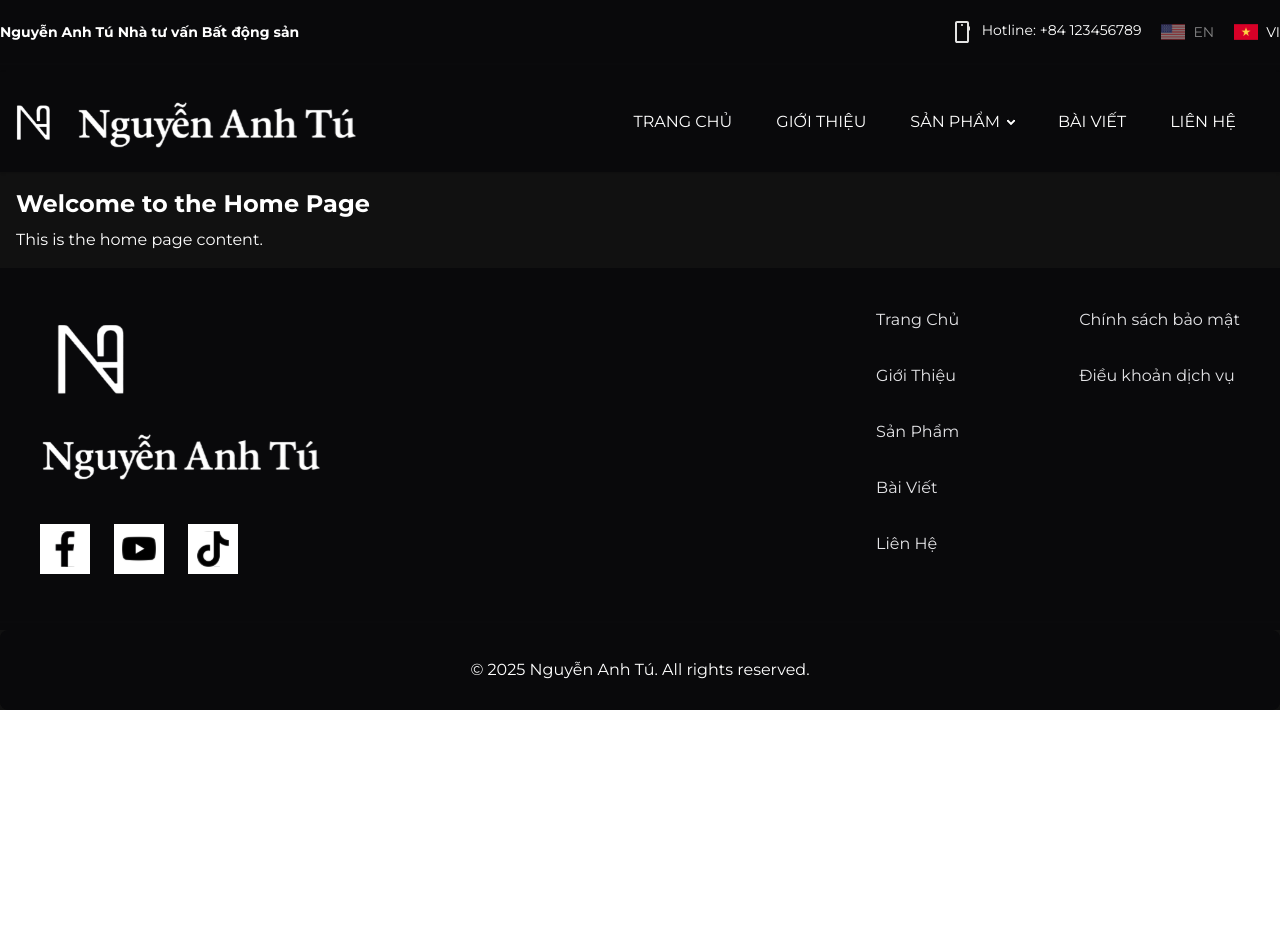
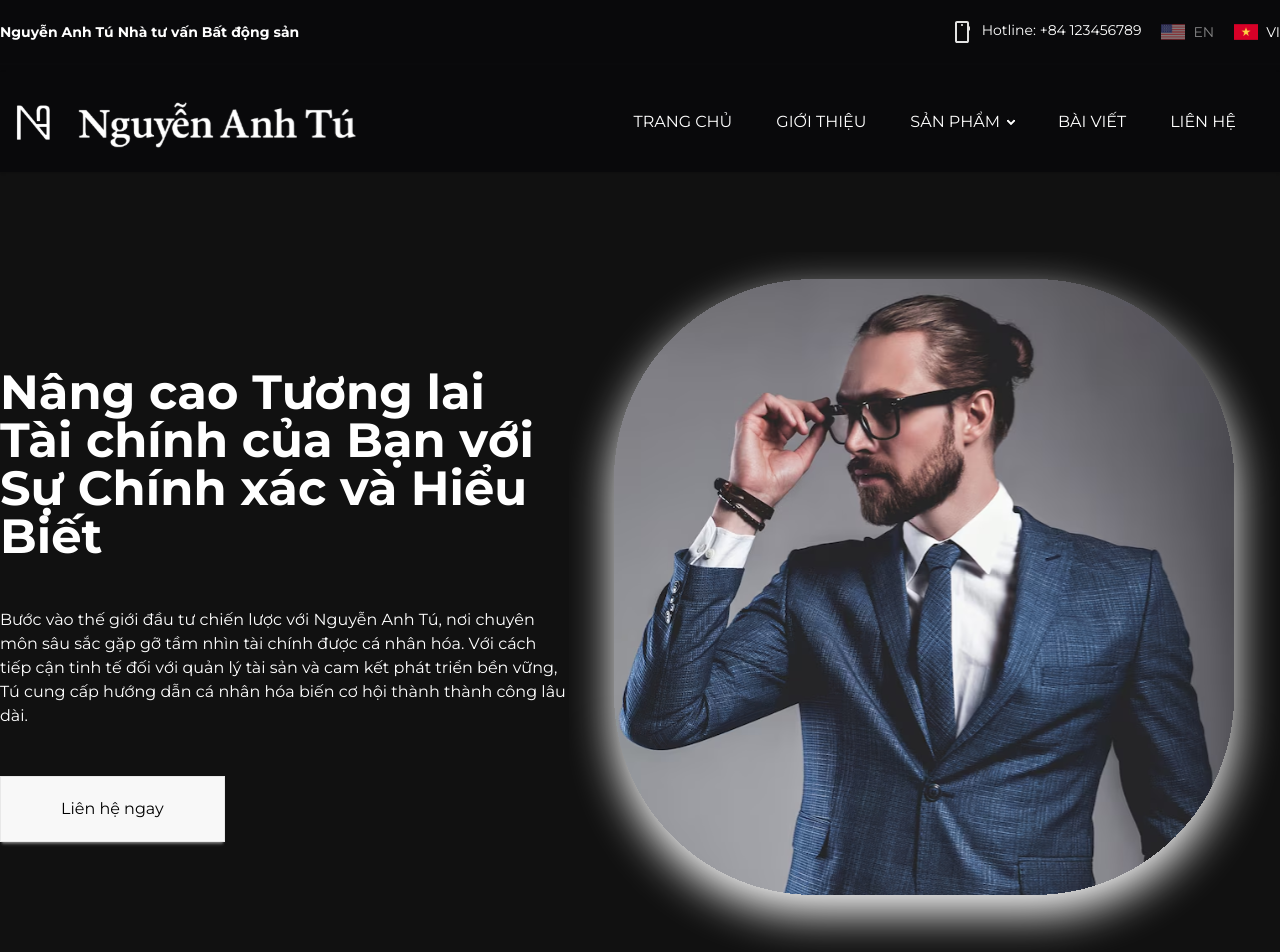
Before and after one commit to Simpartant/next-anhtu-portfolio, a Next.js app: page /vi/home in a window 1280 px wide. Shown: the top 952 px of the page. Before the commit the page ends 800 px from the top, so only its background shows below. Built offline with nearby package versions, Linux system fonts and the light colour scheme.

Commit message:
add hero section

```diff
--- a/messages/en.d.json.ts
+++ b/messages/en.d.json.ts
@@ -31,6 +31,11 @@ declare const messages: {
     "privacyPolicy": "Privacy Policy",
     "termOfService": "Terms of Service",
     "copyright": "© 2025 Nguyễn Anh Tú. All rights reserved."
+  },
+  "Hero": {
+    "title": "Empower Your Financial Future with Precision and Insight",
+    "description": "Step into the world of strategic investment with Nguyễn Anh Tú, where deep expertise meets tailored financial vision. With a refined approach to wealth management and a commitment to long-term growth, Tú delivers personalized guidance that transforms opportunities into lasting success.",
+    "contactNow": "Contact Now"
   }
 };
 export default messages;
--- a/messages/en.json
+++ b/messages/en.json
@@ -28,5 +28,10 @@
     "privacyPolicy": "Privacy Policy",
     "termOfService": "Terms of Service",
     "copyright": "© 2025 Nguyễn Anh Tú. All rights reserved."
+  },
+  "Hero": {
+    "title": "Empower Your Financial Future with Precision and Insight",
+    "description": "Step into the world of strategic investment with Nguyễn Anh Tú, where deep expertise meets tailored financial vision. With a refined approach to wealth management and a commitment to long-term growth, Tú delivers personalized guidance that transforms opportunities into lasting success.",
+    "contactNow": "Contact Now"
   }
 }
--- a/messages/vi.json
+++ b/messages/vi.json
@@ -28,5 +28,10 @@
     "privacyPolicy": "Chính sách bảo mật",
     "termOfService": "Điều khoản dịch vụ",
     "copyright": "© 2025 Nguyễn Anh Tú. All rights reserved."
+  },
+  "Hero": {
+    "title": "Nâng cao Tương lai Tài chính của Bạn với Sự Chính xác và Hiểu Biết",
+    "description": "Bước vào thế giới đầu tư chiến lược với Nguyễn Anh Tú, nơi chuyên môn sâu sắc gặp gỡ tầm nhìn tài chính được cá nhân hóa. Với cách tiếp cận tinh tế đối với quản lý tài sản và cam kết phát triển bền vững, Tú cung cấp hướng dẫn cá nhân hóa biến cơ hội thành thành công lâu dài.",
+    "contactNow": "Liên hệ ngay"
   }
 }
--- a/src/app/[locale]/home/page.tsx
+++ b/src/app/[locale]/home/page.tsx
@@ -1,8 +1,9 @@
+import Hero from "@/components/Hero";
+
 export default function HomePage() {
   return (
-    <div className="container mx-auto p-4">
-      <h1 className="text-2xl font-bold">Welcome to the Home Page</h1>
-      <p className="mt-2">This is the home page content.</p>
+    <div className="container mx-auto">
+      <Hero />
     </div>
   );
 }
--- /dev/null
+++ b/src/components/Button.tsx
@@ -0,0 +1,65 @@
+import React from "react";
+import Link from "next/link";
+import clsx from "clsx";
+
+type ButtonProps = {
+  children: React.ReactNode;
+  className?: string;
+  href?: string;
+  type?: "button" | "submit" | "reset";
+  variant?:
+    | "primary"
+    | "secondary"
+    | "accent"
+    | "ghost"
+    | "link"
+    | "info"
+    | "success"
+    | "warning"
+    | "error"
+    | "neutral";
+  onClick?: () => void;
+  disabled?: boolean;
+};
+
+export default function Button({
+  children,
+  className,
+  href,
+  type = "button",
+  variant = "primary",
+  onClick,
+  disabled = false,
+}: ButtonProps) {
+  const classes = clsx(
+    "btn",
+    `btn-${variant}`,
+    "rounded-none",
+    "text-base",
+    "text-black",
+    "font-normal",
+    "py-8",
+    "px-15",
+    disabled && "btn-disabled",
+    className
+  );
+
+  if (href) {
+    return (
+      <Link href={href} className={classes}>
+        {children}
+      </Link>
+    );
+  }
+
+  return (
+    <button
+      type={type}
+      className={classes}
+      onClick={onClick}
+      disabled={disabled}
+    >
+      {children}
+    </button>
+  );
+}
--- /dev/null
+++ b/src/components/Hero.tsx
@@ -0,0 +1,21 @@
+import { useTranslations } from "next-intl";
+import Button from "./Button";
+import Image from "next/image";
+import heroImage from "@/assets/avatar/hero-image.svg";
+
+export default function Hero() {
+  const t = useTranslations("Hero");
+
+  return (
+    <div className="w-full py-10 lg:py-20">
+      <div className="flex flex-col lg:flex-row-reverse items-center justify-between">
+        <Image src={heroImage} alt="hero-image" />
+        <div className="flex flex-col gap-2 lg:gap-6 items-start w-180">
+          <h1 className="text-5xl font-bold">{t("title")}</h1>
+          <p className="py-6">{t("description")}</p>
+          <Button variant="primary">{t("contactNow")}</Button>
+        </div>
+      </div>
+    </div>
+  );
+}
```
Also changed, not shown: src/assets/avatar/hero-image.svg (added).
